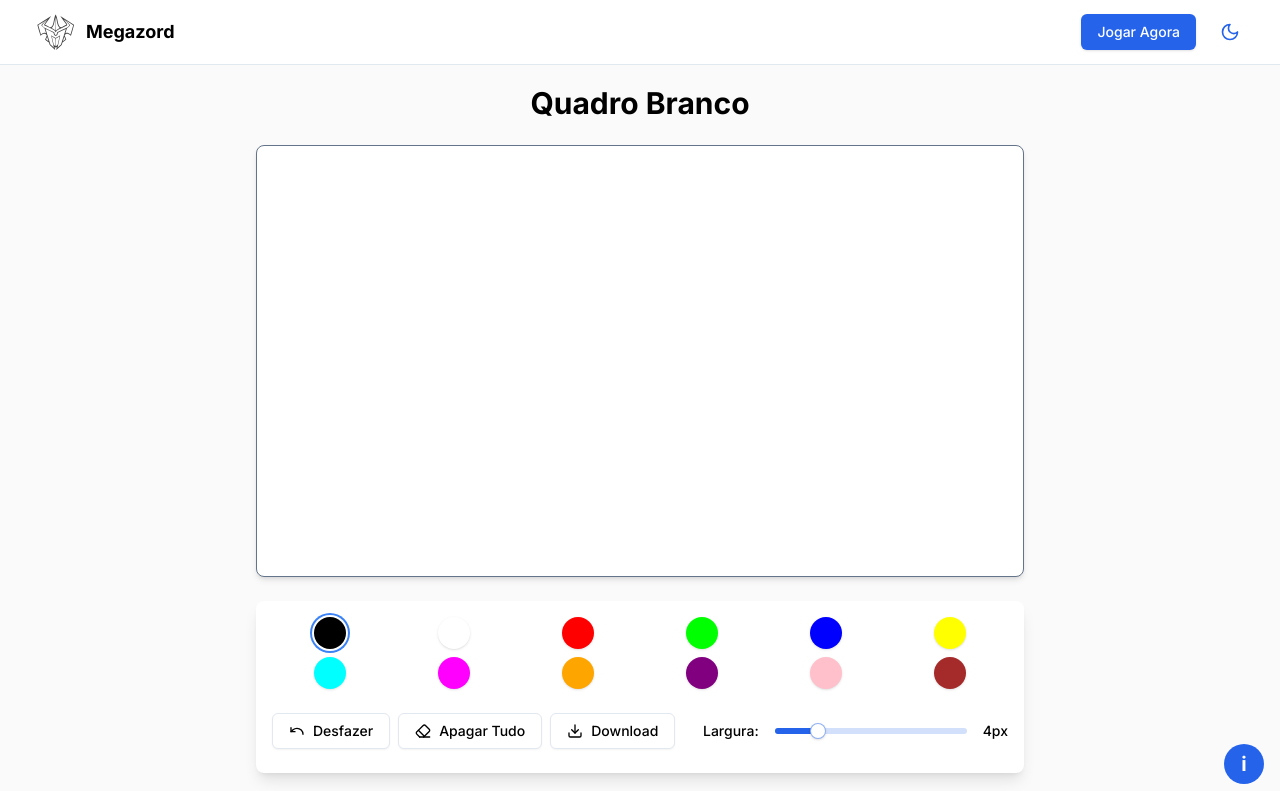
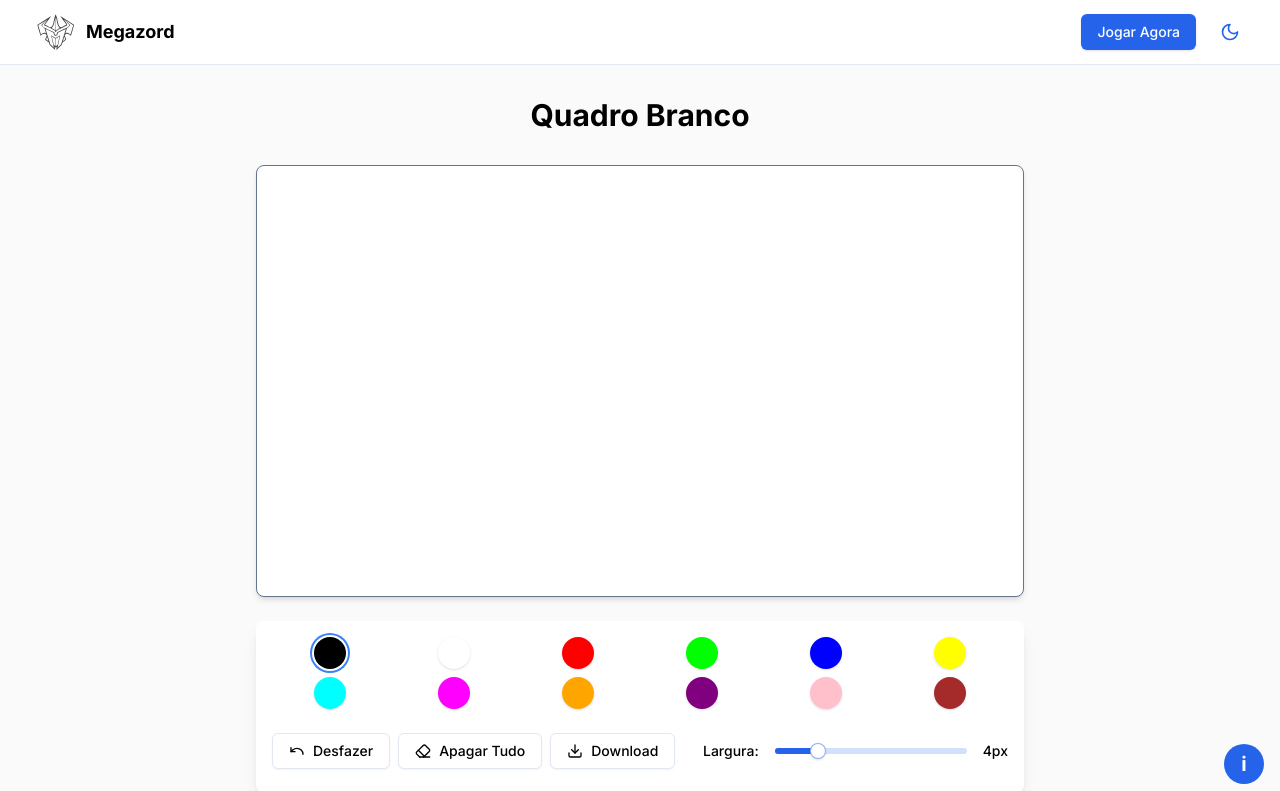
Before and after one commit to giovannivicentin/megazord, a Next.js app: page /whiteboard in a window 1280 px wide. Shown: the top 791 px of the page. Built offline with nearby package versions, Linux system fonts and the light colour scheme.

Commit message:
feat: adjust margin of title in WhiteboardPage for better spacing

```diff
--- a/src/app/whiteboard/page.tsx
+++ b/src/app/whiteboard/page.tsx
@@ -193,7 +193,7 @@ const WhiteboardPage: React.FC = () => {
 
   return (
     <div className="min-h-screen flex flex-col items-center justify-center px-4 bg-neutral-50 dark:bg-[unset]">
-      <h1 className="text-3xl font-bold mb-6">Quadro Branco</h1>
+      <h1 className="text-3xl font-bold my-8">Quadro Branco</h1>
 
       <div
         ref={containerRef}
```
